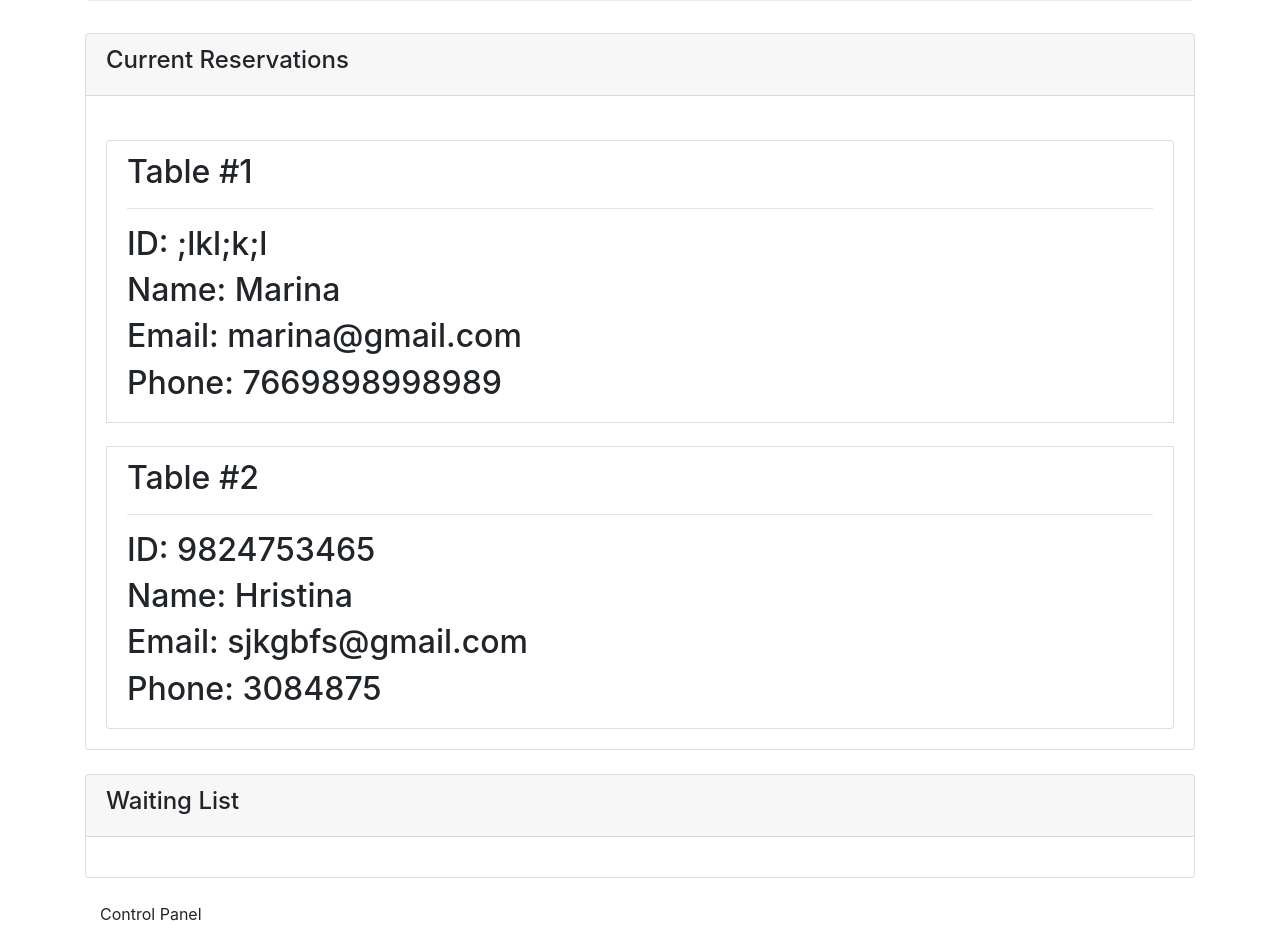
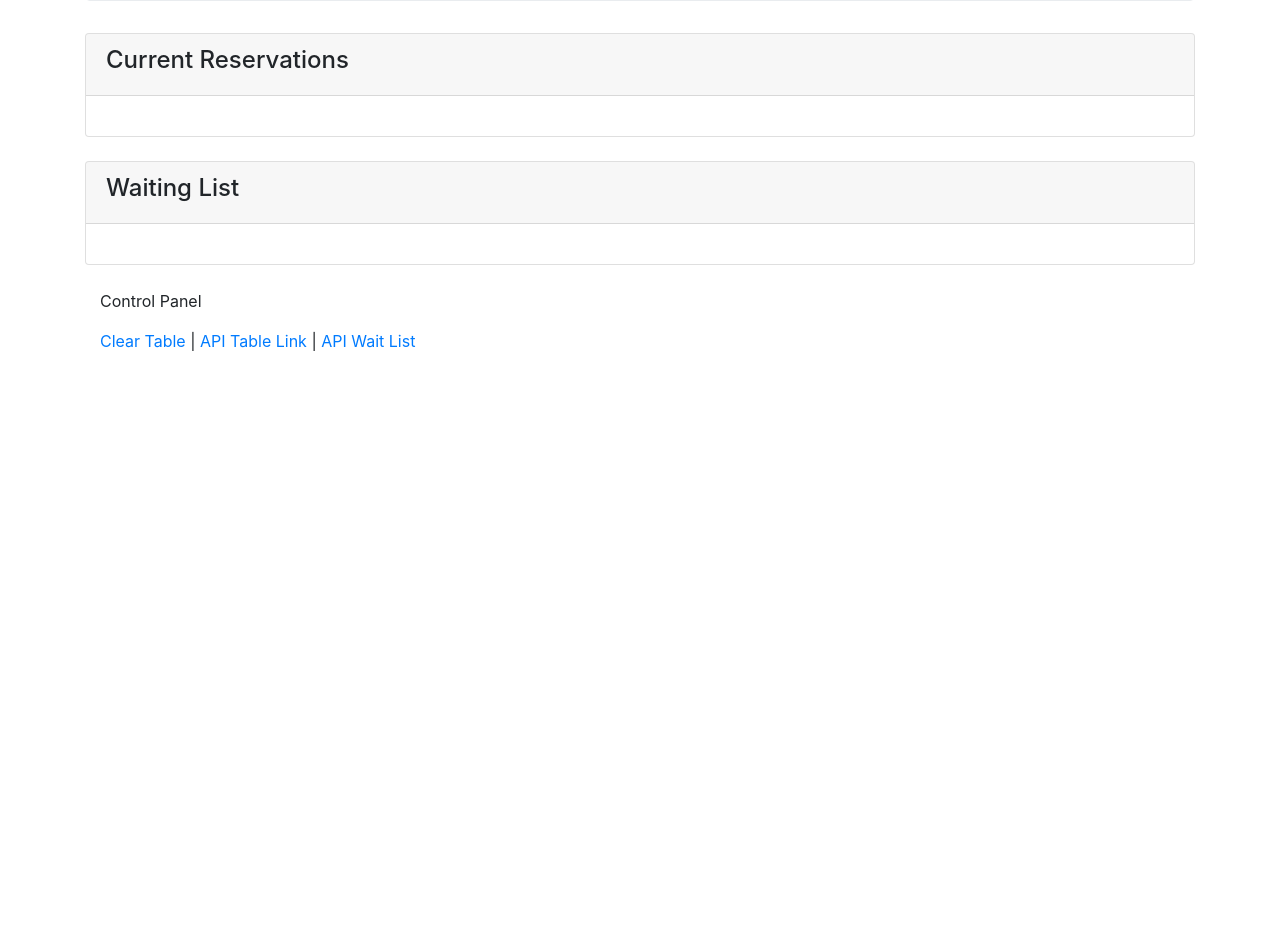
Before and after one commit to pfdzm/fsf-restaurant-sp, a website: page tables.html in a window 1280 px wide. Shown: the part 326-1255 px from the top of the page. After the commit the page ends 800 px from the top, so only its background shows below. Drawn offline with nearby package versions, Linux system fonts and the light colour scheme; no server answers.

Commit message:
everything working

```diff
--- a/tables.html
+++ b/tables.html
@@ -47,24 +47,7 @@
               <h4>Current Reservations</h4>
             </div>
             <div class="card-body">
-              <ul id="tableList" class="list-group">
-                <li class="list-group-item mt-4">
-                  <h2>Table #1</h2>
-                  <hr />
-                  <h2>ID: ;lkl;k;l</h2>
-                  <h2>Name: Marina</h2>
-                  <h2>Email: marina@gmail.com</h2>
-                  <h2>Phone: 7669898998989</h2>
-                </li>
-                <li class="list-group-item mt-4">
-                  <h2>Table #2</h2>
-                  <hr />
-                  <h2>ID: 9824753465</h2>
-                  <h2>Name: Hristina</h2>
-                  <h2>Email: sjkgbfs@gmail.com</h2>
-                  <h2>Phone: 3084875</h2>
-                </li>
-              </ul>
+              <ul id="tableList" class="list-group"></ul>
             </div>
           </div>
 
```
Also changed, not shown: index.js (+15 -4 lines), reserve.html (+1 -1 lines).
